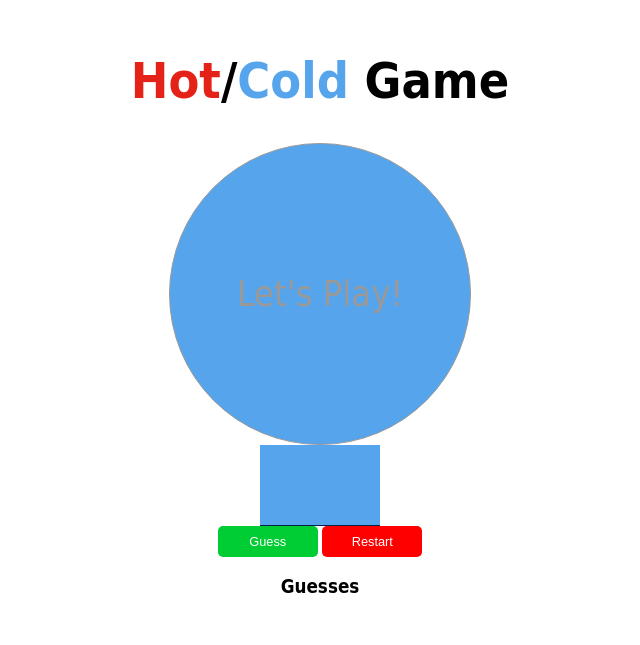
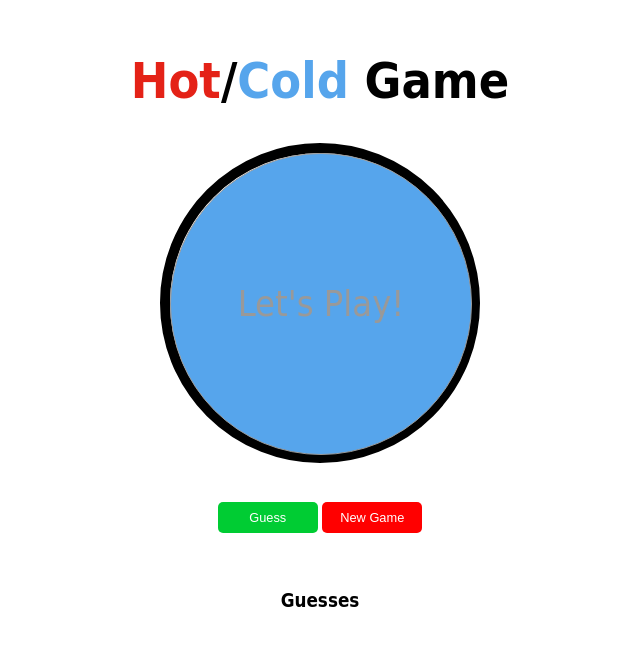
Before and after one commit to Deryx/hot-cold-game, a plain HTML site: page index.html in a window 1280 px wide. Shown: the part 137-782 px from the top of the page, without its empty margins (320-960 px from the left). Drawn offline with nearby package versions, Linux system fonts and the light colour scheme.

Commit message:
Update index.html

```diff
--- a/index.html
+++ b/index.html
@@ -18,17 +18,24 @@
     	<div id="floater"></div>
     	<div id="content">
         	<h1><span class="hotcolor">Hot</span>/<span class="coldcolor">Cold</span> Game</h1>
-        	<div id="circle"><span>hot/cold</span></div>
             <form>
-                <input type="text" id="guess" />
+                <div id="o-circle">
+                    <div id="circle">
+                    	<input type="text" id="guess" value="?" />
+                    </div>
+                </div>
                 <br />
                 <button type="submit" id="submitButton">Guess</button>
-                <button type="reset" id="resetButton">Restart</button>
+                <button type="reset" id="resetButton">New Game</button>
+                <div>
+                	<br /><br />
+                    <label id="status" />
+                </div>
+                <section>
+                    <h3>Guesses</h3>
+                    <label id="guesses" />
+                </section>
             </form>
-            <section>
-            	<h3>Guesses</h3>
-                <label id="guesses" />
-            </section>
         </div>
     </fieldset>
 
```
